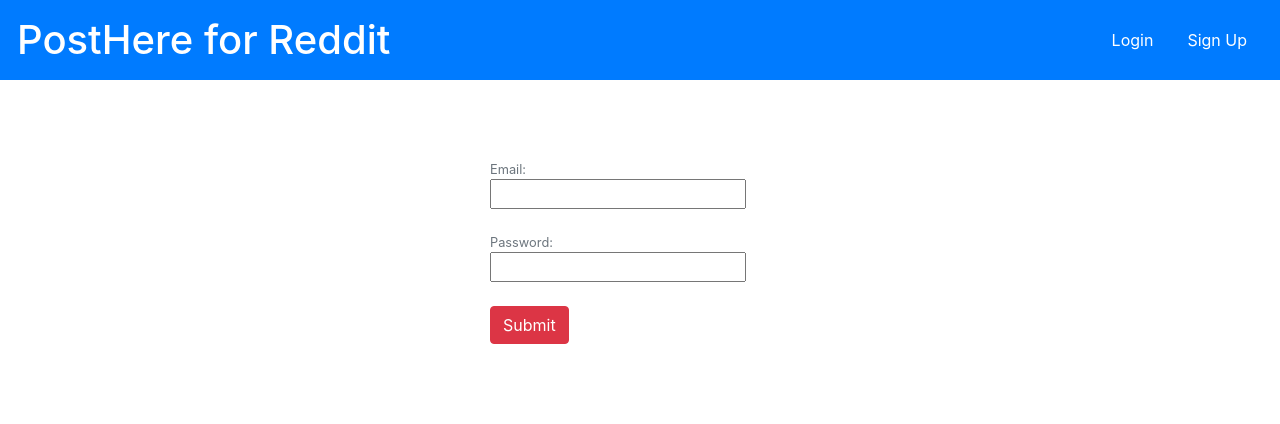
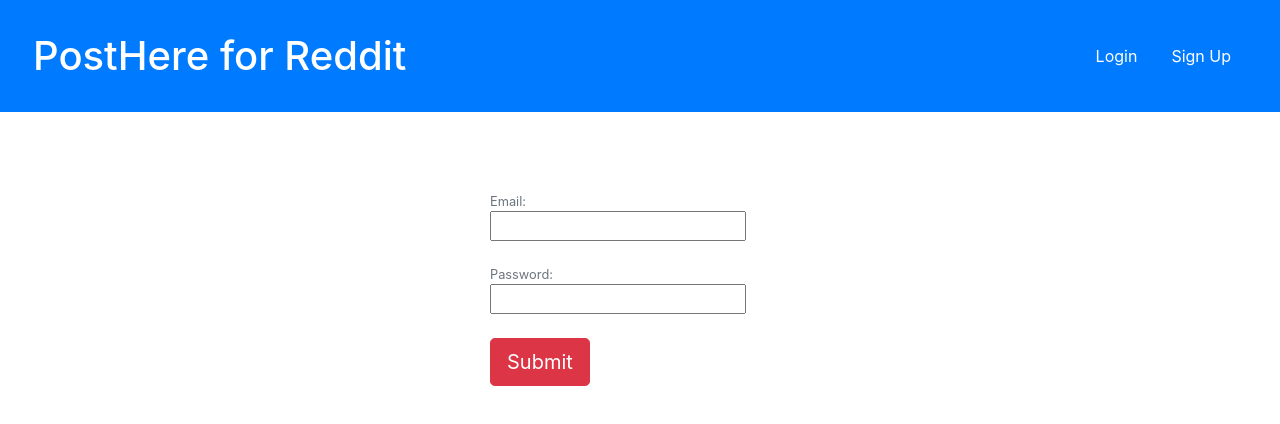
Before and after one commit to digitalmachines/GetSuggestions, a React (Create React App) app in the folder post-here-front-end/: page / in a window 1280 px wide. Shown: the top 424 px of the page. Built offline with nearby package versions, Linux system fonts and the light colour scheme.

Commit message:
added login functionality

```diff
--- a/post-here-front-end/src/components/Dashboard.js
+++ b/post-here-front-end/src/components/Dashboard.js
@@ -13,7 +13,7 @@
 
 
     return(
-        <h1>dashboard</h1>
+        <h1>Dashboard</h1>
     )
 }
 
--- a/post-here-front-end/src/components/Login.js
+++ b/post-here-front-end/src/components/Login.js
@@ -31,7 +31,8 @@
           console.log(res, 'retrieved the token')
           localStorage.setItem('token', res.data.token)
           localStorage.setItem('id', res.data.user.id)
-          history.push(`/protected/${res.data.user.id}`)
+          //history.push(`/protected/${res.data.user.id}`)
+          history.push("/dashboard");
         })
         .catch(res=>{
           console.log(res)
@@ -72,7 +73,7 @@
                 </FormGroup>
 
                 <FormGroup>
-                    <Button color = 'danger' type='submit'>
+                    <Button color='danger' type='submit' size="lg">
                         Submit
                     </Button>
                 </FormGroup>
--- a/post-here-front-end/src/styles/Header.scss
+++ b/post-here-front-end/src/styles/Header.scss
@@ -1,7 +1,7 @@
 header.top {
     background: var(--blue);
     color: #fff;
-    padding: 1rem;
+    padding: 2rem;
     a {
       color: #fff;
       padding: 1rem;
```
